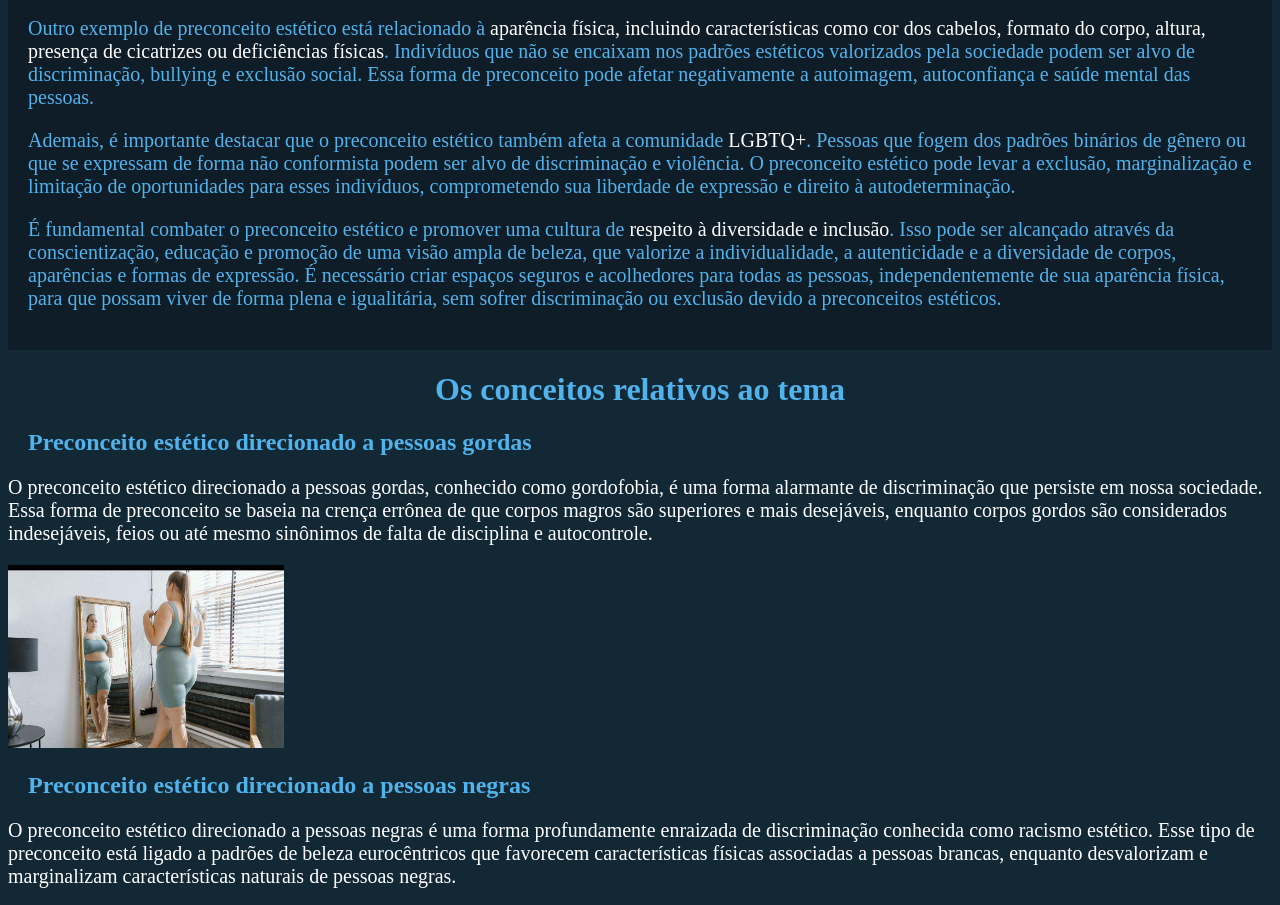
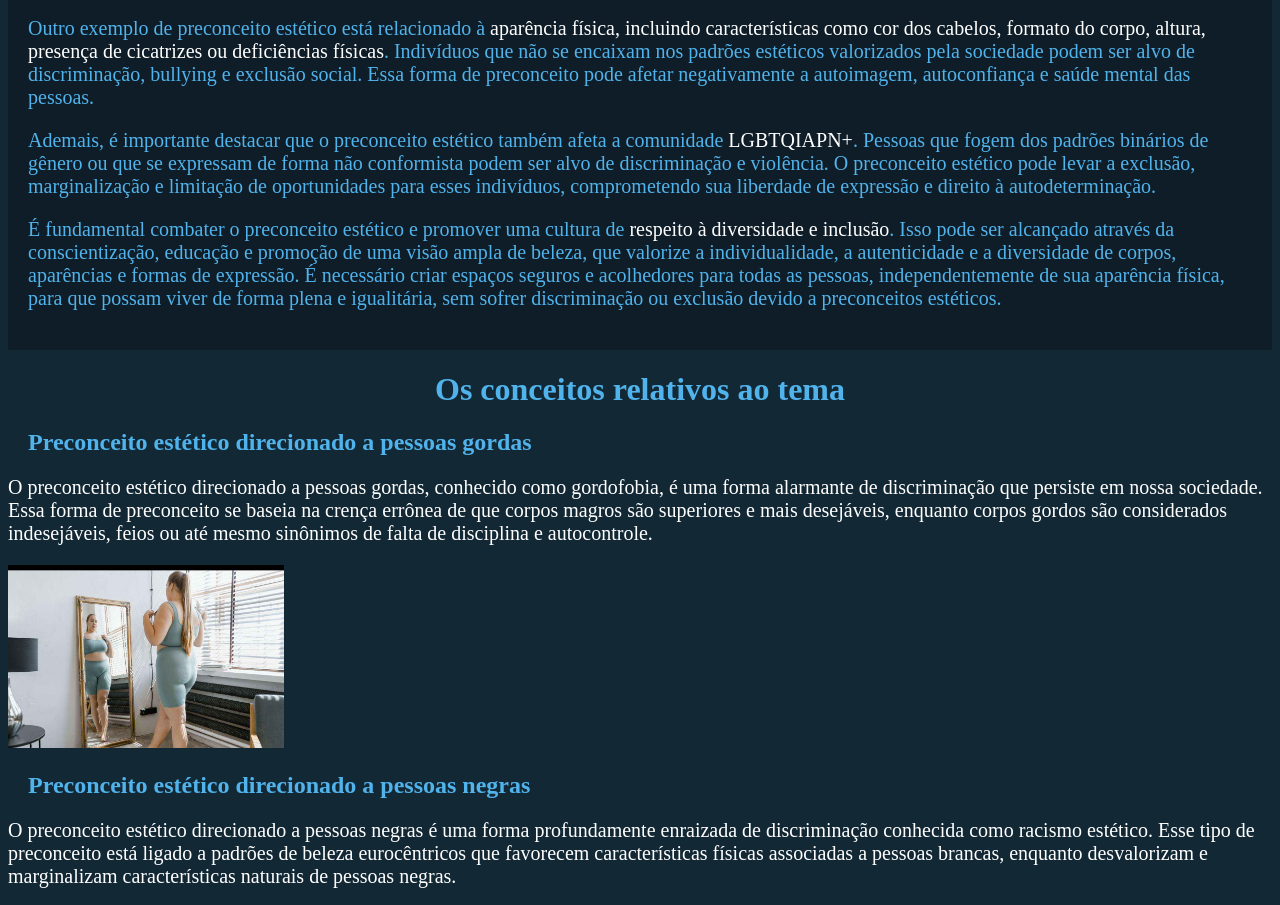
Before and after one commit to felipiius13/trabalho_de_eduacao_de_diereitos_humanos, a plain HTML site: page index.html in a window 1280 px wide. Shown: the part 1780-2685 px from the top of the page. Drawn offline with Linux system fonts and the light colour scheme.

Commit message:
Update index.html

```diff
--- a/index.html
+++ b/index.html
@@ -41,7 +41,7 @@
                 <p>Um dos principais tipos de preconceito estético é a <span>gordofobia</span>, que se manifesta através da discriminação e estigmatização de pessoas com sobrepeso ou obesidade. Indivíduos gordos são frequentemente alvo de piadas, comentários ofensivos e tratamento discriminatório, o que pode levar a consequências negativas para sua autoestima e bem-estar emocional.</p>
                 <p>Além disso, a discriminação estética também é observada no <span>contexto racial e étnico</span>. Pessoas de diferentes etnias e raças podem ser alvo de preconceito com base em estereótipos e padrões de beleza impostos pela sociedade. Isso pode se manifestar por meio de comentários depreciativos, exclusão social, racismo estrutural e até mesmo violência física.</p>
                 <p>Outro exemplo de preconceito estético está relacionado à <span>aparência física, incluindo características como cor dos cabelos, formato do corpo, altura, presença de cicatrizes ou deficiências físicas</span>. Indivíduos que não se encaixam nos padrões estéticos valorizados pela sociedade podem ser alvo de discriminação, bullying e exclusão social. Essa forma de preconceito pode afetar negativamente a autoimagem, autoconfiança e saúde mental das pessoas.</p>
-                <p>Ademais, é importante destacar que o preconceito estético também afeta a comunidade <span>LGBTQ+</span>. Pessoas que fogem dos padrões binários de gênero ou que se expressam de forma não conformista podem ser alvo de discriminação e violência. O preconceito estético pode levar a exclusão, marginalização e limitação de oportunidades para esses indivíduos, comprometendo sua liberdade de expressão e direito à autodeterminação.</p>
+                <p>Ademais, é importante destacar que o preconceito estético também afeta a comunidade <span>LGBTQIAPN+</span>. Pessoas que fogem dos padrões binários de gênero ou que se expressam de forma não conformista podem ser alvo de discriminação e violência. O preconceito estético pode levar a exclusão, marginalização e limitação de oportunidades para esses indivíduos, comprometendo sua liberdade de expressão e direito à autodeterminação.</p>
                 <p>É fundamental combater o preconceito estético e promover uma cultura de <span>respeito à diversidade e inclusão</span>. Isso pode ser alcançado através da conscientização, educação e promoção de uma visão ampla de beleza, que valorize a individualidade, a autenticidade e a diversidade de corpos, aparências e formas de expressão. É necessário criar espaços seguros e acolhedores para todas as pessoas, independentemente de sua aparência física, para que possam viver de forma plena e igualitária, sem sofrer discriminação ou exclusão devido a preconceitos estéticos.</p>
             </div>
             <div class="conceitos">
```
